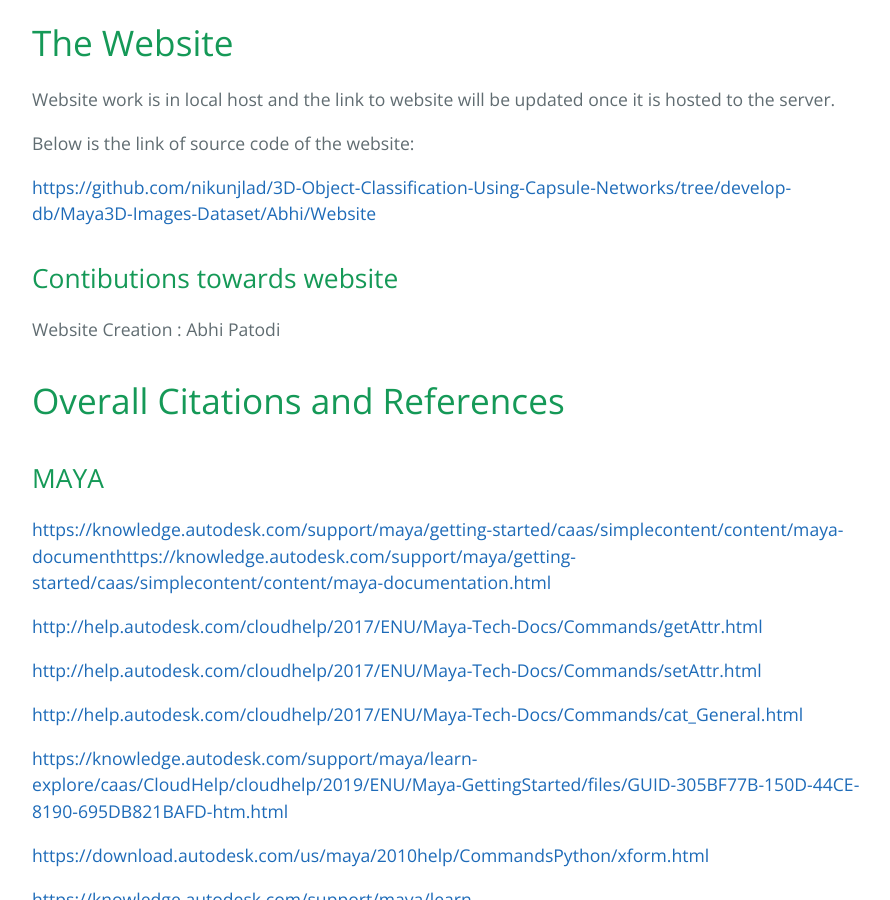
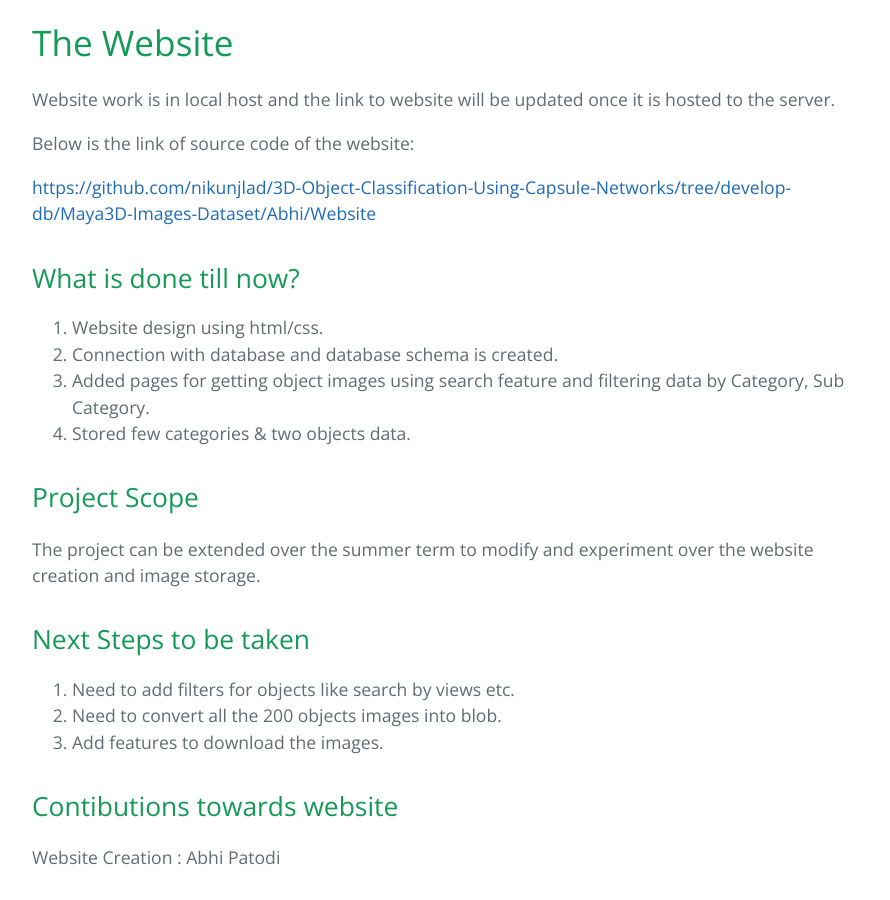
Before and after one commit to Sindhurakolli/DMDD_portfolio, a Jekyll site: the page built from website.md, in a window 1280 px wide and 900 px high, scrolled down 399 px. Shown: the whole window, without its empty margins (192-1082 px from the left). Built offline with Jekyll 4.4.1, drawn with Linux system fonts in a browser that asks for light colours; our own code applies the rules of GitHub Pages for plain Markdown files.

Commit message:
Update website.md

```diff
--- a/website.md
+++ b/website.md
@@ -3,6 +3,9 @@
 ---
 
 # The Website
+
+
+
 
 Website work is in local host and the link to website will be updated once it is hosted to the server.
 
@@ -10,10 +13,29 @@
 
 [https://github.com/nikunjlad/3D-Object-Classification-Using-Capsule-Networks/tree/develop-db/Maya3D-Images-Dataset/Abhi/Website](https://github.com/nikunjlad/3D-Object-Classification-Using-Capsule-Networks/tree/develop-db/Maya3D-Images-Dataset/Abhi/Website)
 
+## What is done till now?
+
+1. Website design using html/css.
+2. Connection with database and database schema is created.
+3. Added pages for getting object images using search feature and filtering data by Category, Sub Category.
+4. Stored few categories & two objects data.
+
+
+## Project Scope
+
+The project can be extended over the summer term to modify and experiment over the website creation and image storage.
+
+## Next Steps to be taken
+
+1. Need to add filters for objects like search by views etc.
+2. Need to convert all the 200 objects images into blob.
+3. Add features to download the images.
+
 
 ## Contibutions towards website
 
 Website Creation : Abhi Patodi
+
 
 # Overall Citations and References
 
```
